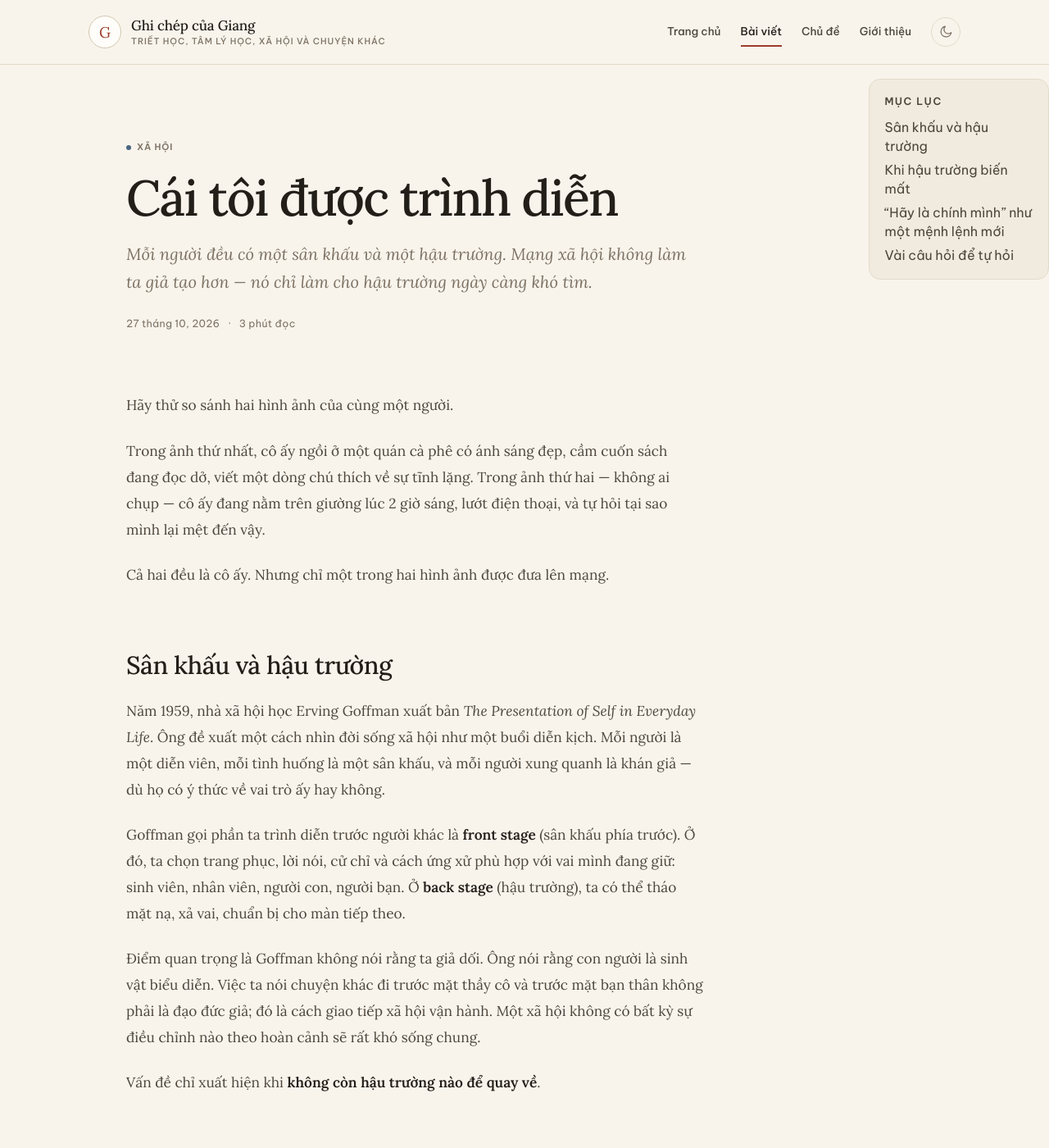
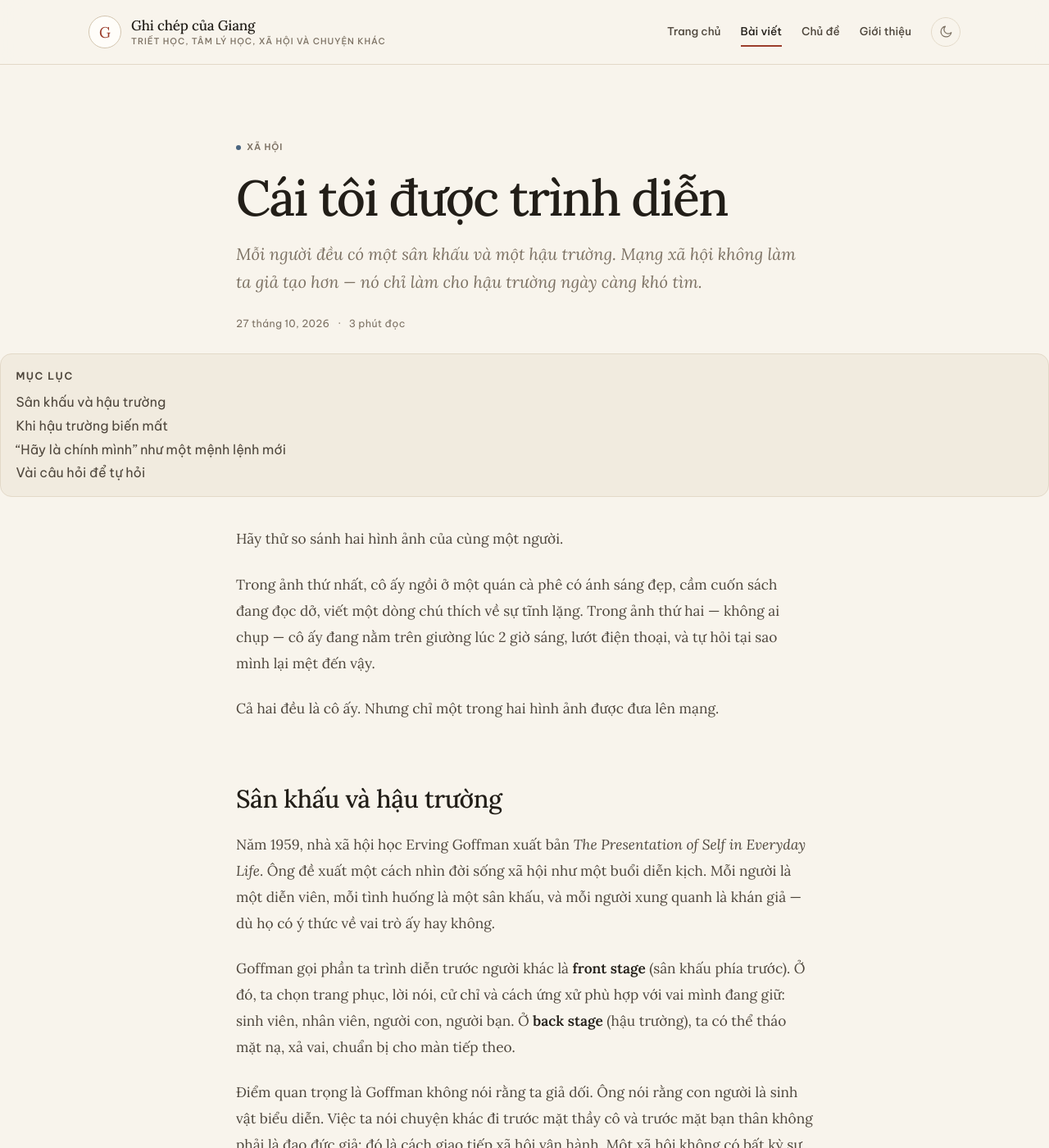
Before and after one commit to HiGiangcoder/HiGiangcoder.github.io, a Jekyll site: the page built from _posts/2026-10-27-cai-toi-duoc-trinh-dien.md, in a window 1280 px wide and 1400 px high. Shown: the whole window at 82% size. Built offline with Jekyll 4.4.1, drawn with Linux system fonts in a browser that asks for light colours.

Commit message:
Sửa CSS và thêm outline mục lục cho bài viết

```diff
--- a/assets/css/style.css
+++ b/assets/css/style.css
@@ -1479,6 +1479,15 @@ input {
   border-color: var(--accent);
 }
 
+.post-outline-h1 {
+  font-size: 0.98rem;
+  font-weight: 600;
+}
+
+.post-outline-h2 {
+  /* mặc định */
+}
+
 .post-outline-h3 {
   padding-left: 1.15rem;
   font-size: 0.92rem;
@@ -1488,28 +1497,3 @@ input {
   padding-left: 2.3rem;
   font-size: 0.88rem;
 }
-
-@media (min-width: 1180px) {
-  .post {
-    display: grid;
-    grid-template-columns: minmax(0, 1fr) 220px;
-    gap: 3rem;
-    align-items: start;
-  }
-
-  .post-header,
-  .post-body,
-  .post-footer {
-    grid-column: 1;
-  }
-
-  .post-outline {
-    grid-column: 2;
-    grid-row: 1 / span 3;
-    position: sticky;
-    top: 6rem;
-    margin: 0;
-    max-height: calc(100vh - 8rem);
-    overflow: auto;
-  }
-}
--- a/assets/js/main.js
+++ b/assets/js/main.js
@@ -106,7 +106,7 @@
   var postBody = document.querySelector(".post-body");
 
   if (outline && outlineNav && postBody) {
-    var headings = postBody.querySelectorAll("h2, h3, h4");
+    var headings = postBody.querySelectorAll("h1, h2, h3, h4");
     if (headings.length >= 2) {
       var list = document.createElement("ul");
       list.className = "post-outline-list";
```
